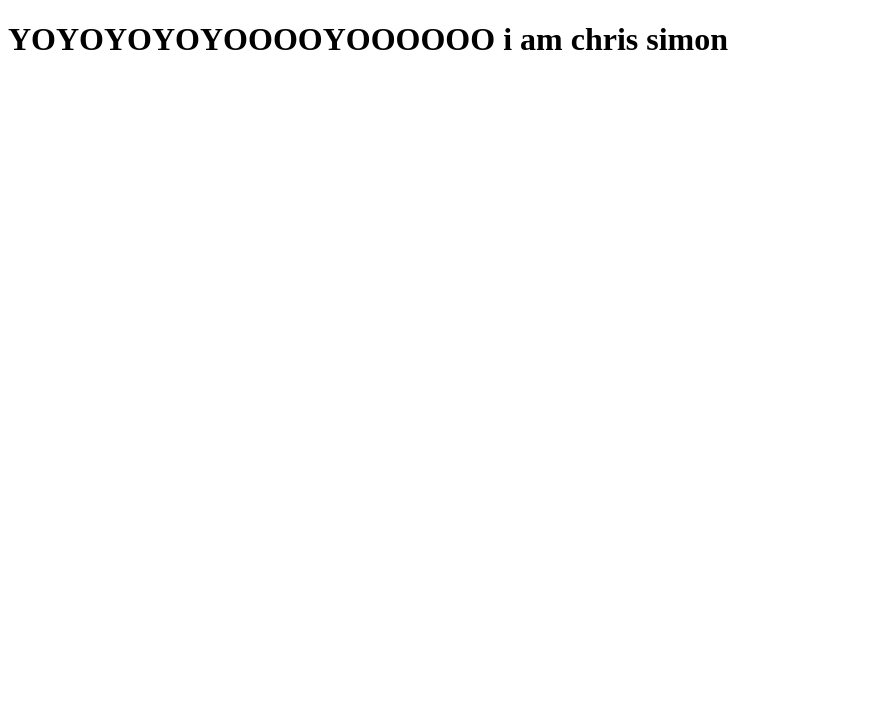
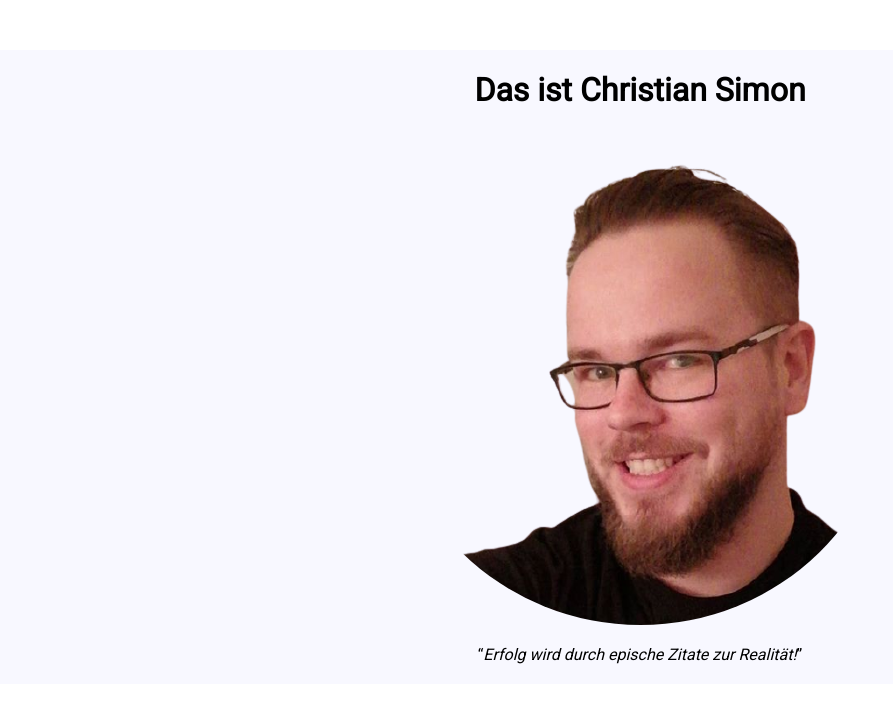
Before and after one commit to devchristiansimon/personal-website, a plain HTML site: page index.html in a window 1280 px wide. Shown: the whole page, without its empty margins (0-893 px from the left). Drawn offline with Linux system fonts and the light colour scheme.

Commit message:
header done

```diff
--- a/index.html
+++ b/index.html
@@ -5,9 +5,17 @@
     <meta http-equiv="X-UA-Compatible" content="IE=edge" />
     <meta name="viewport" content="width=device-width, initial-scale=1.0" />
     <link rel="stylesheet" href="/styles.css" />
+    <link href="https://fonts.googleapis.com/css2?family=Roboto&display=swap" rel="stylesheet">
     <title>Document</title>
   </head>
   <body>
-    <h1>YOYOYOYOYOOOOYOOOOOO i am chris simon</h1>
+    <nav></nav>
+    <header>
+      <h1>Das ist Christian Simon</h1>
+      <img src="./images/ich.png" alt="handsome man and owner of this website">
+      <q><em>Erfolg wird durch epische Zitate zur Realität!</em></q>
+    </header>
+    <main></main>
+    <footer></footer>
   </body>
 </html>
--- a/styles.css
+++ b/styles.css
@@ -0,0 +1,41 @@
+* {
+    box-sizing: border-box;
+}
+
+body {
+    display: flex;
+    flex-direction: column;
+    margin: 0;
+    align-items: center;
+    font-family: 'Roboto', sans-serif;
+}
+
+nav {
+    height: 50px;
+    background-color:rgb(230, 249, 253);
+}
+
+header {
+    background-color: ghostwhite;
+    width: 100%;
+    display: flex;
+    flex-direction: column;
+    align-items: center;
+
+}
+header q {
+    padding: 20px;
+}
+
+header img {
+    max-width: 40%;
+    border-radius: 50%;
+}
+
+main {
+    background-color: rgb(230, 249, 253);
+}
+
+footer {
+    background-color: rgb(127, 128, 129);
+}
```
Also changed, not shown: images/ich.png (added).
